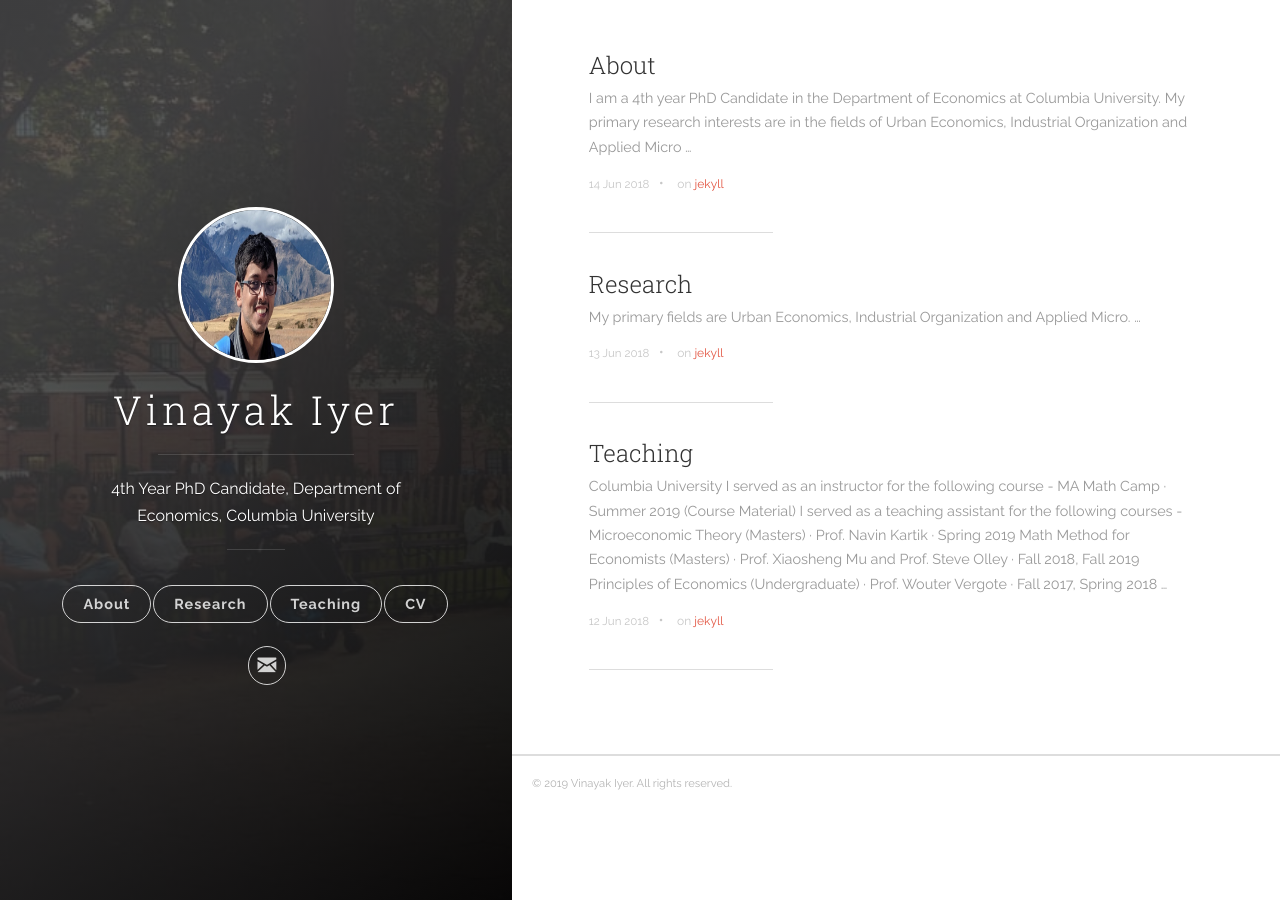
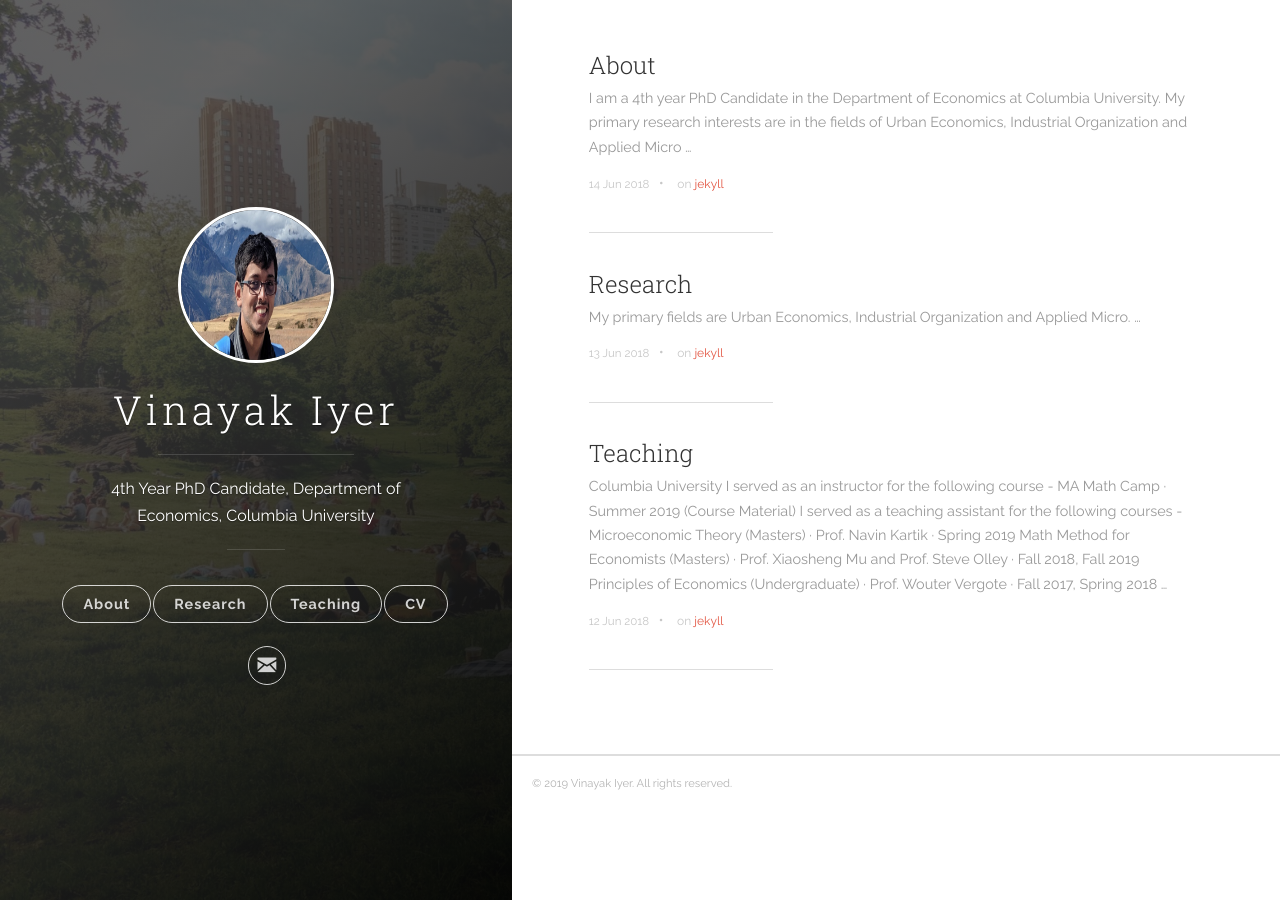
Before and after one commit to vinayakiyer/vinayakiyer.github.io, a Jekyll site: the page built from index.html, in a window 1280 px wide. Built offline with Jekyll 4.4.1, drawn with Linux system fonts in a browser that asks for light colours; the list of posts is cut into pages by our own code.

Commit message:
Update header.html

```diff
--- a/_includes/header.html
+++ b/_includes/header.html
@@ -3,7 +3,7 @@
   <i class="icon icon-x-circle btn-mobile-close__icon hidden"></i>
 </span>
 
-<header class="panel-cover" style="background-image: url({{ site.baseurl }}/images/cover-wsp.jpg)">
+<header class="panel-cover" style="background-image: url({{ site.baseurl }}/images/cover-cp.jpg)">
   <div class="panel-main">
 
     <div class="panel-main__inner panel-inverted">
```
